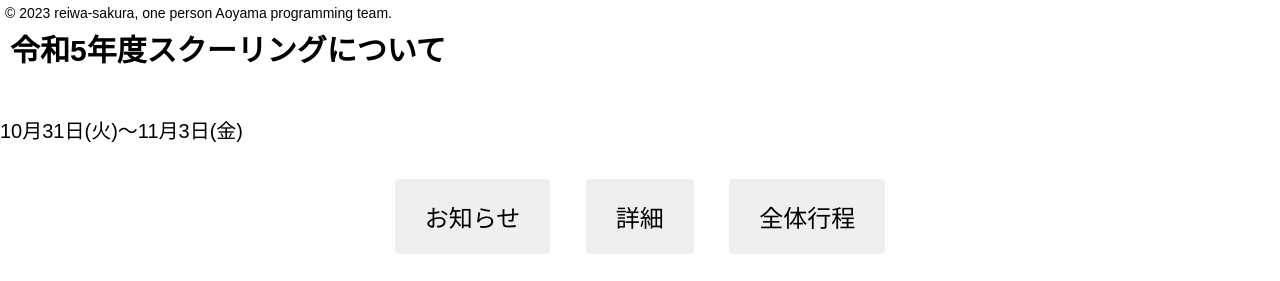
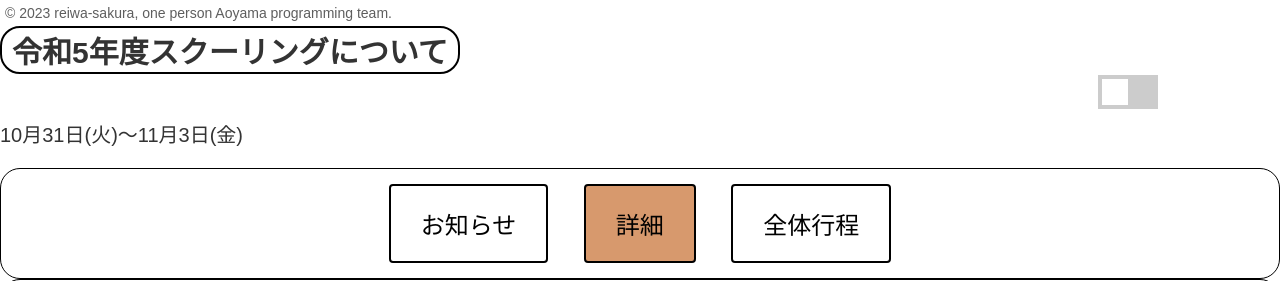
Before and after one commit to put-esports-reiwa-sakura/schooling-system, a plain HTML site: page reiwa-sakura-setumeiruru.html in a window 1280 px wide. Shown: the top 281 px of the page. Drawn offline with Linux system fonts and the light colour scheme; a web font is replaced by a local one.

Commit message:
Update reiwa-sakura-setumeiruru.html

```diff
--- a/reiwa-sakura-setumeiruru.html
+++ b/reiwa-sakura-setumeiruru.html
@@ -15,12 +15,22 @@
 	<title>説明とﾙｰﾙ-令和さくら高等学院-令和5年度スクーリング</title>
 	<link rel="stylesheet" href="https://fonts.googleapis.com/css2?family=Zen+Maru+Gothic:wght@400;700&display=swap">
 	<link rel="stylesheet" type="text/css" href="mainstyle.css">
+	<link id="stylesheet-link" rel="stylesheet" href="color-black.css">
+	<script src="kirikae.js"></script>
 </head>
 <body>
 	<div class="menu-copyright">© 2023 reiwa-sakura, one person Aoyama programming team.</div>
 	<div style="margin-top:16px;">
-		<h2 onclick="location.href = '/schooling-system/index'" class="menu-linkbutton">令和5年度スクーリングについて</h2>
-		<p>10月31日(火)～11月3日(金)</p>
+		<div class="main-menu-content">
+			<div class="main-menu-title">
+				<h2 onclick="location.href = '/schooling-system/'" class="menu-linkbutton">令和5年度スクーリングについて</h2>
+				<p>10月31日(火)～11月3日(金)</p>
+			</div>
+			<label class="switch">
+				<input id="mode-switch" type="checkbox">
+				<span class="slider round"></span>
+			</label>
+		</div>
 		<div class="menu-button">
 			<button class="button" onclick="location.href = 'reiwa-sakura-osirase'">お知らせ</button>
 			<button class="button menu-button-sentaku" id="menu-syosai">詳細</button>
@@ -44,7 +54,7 @@
 					if (!customContextMenu) {
 						customContextMenu = document.createElement("div");
 						customContextMenu.style.position = "absolute";
-						customContextMenu.style.background = "#fbbc05";
+						customContextMenu.style.background = "#FFF";
 						customContextMenu.style.border = "1px solid #ccc";
 						customContextMenu.style.padding = "5px";
 						document.body.appendChild(customContextMenu);
```
